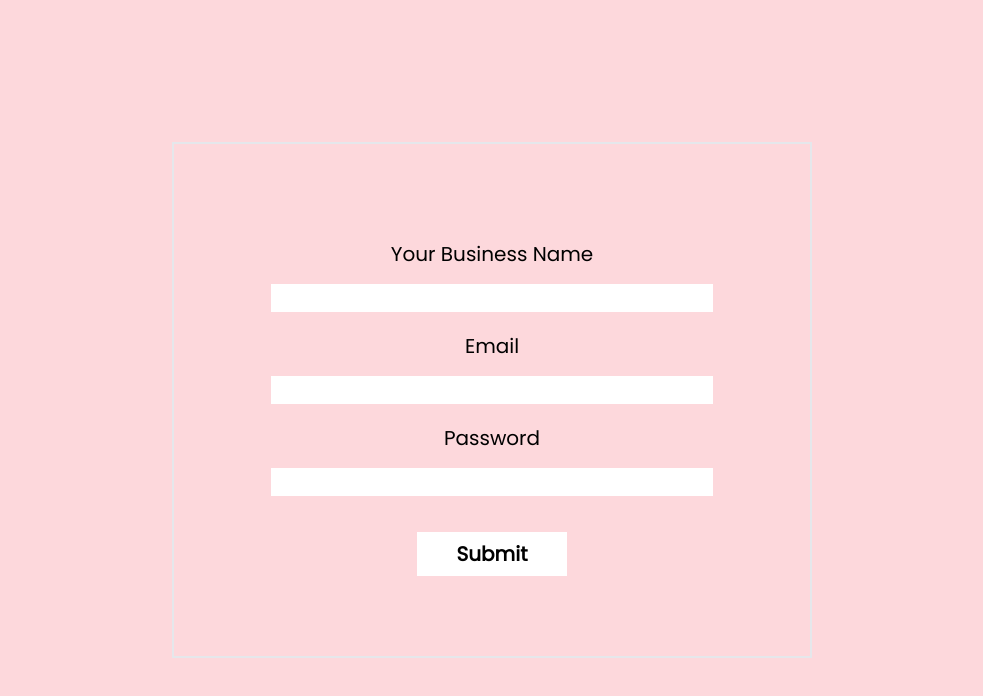
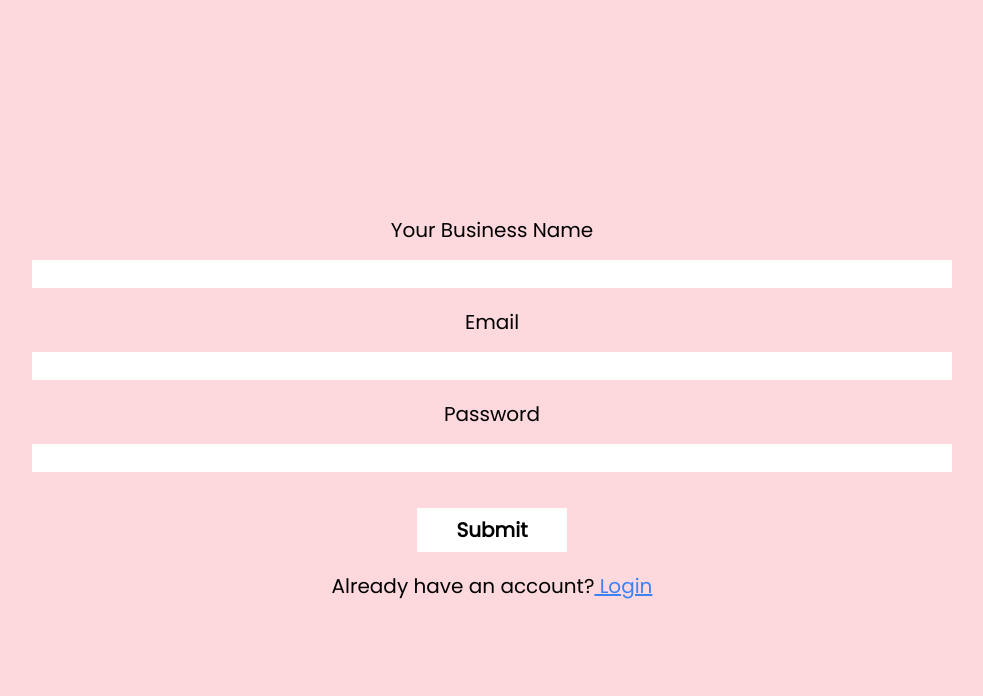
Before and after one commit to Phickayor/beta-finance, a Next.js app: page /auth/register in a window 1280 px wide. Shown: the top 696 px of the page, without its empty margins (148-1131 px from the left). Built offline with nearby package versions, Linux system fonts and the light colour scheme; no server answers.

Commit message:
linking to form

```diff
--- a/components/Header.jsx
+++ b/components/Header.jsx
@@ -1,12 +1,13 @@
+import Link from "next/link";
 import React from "react";
 
 function Header() {
   return (
     <div className="relative font-poppins z-30 px-5 py-2 md:py-5 md:px-12 md:text-2xl lg:text-[32px] backdrop-blur flex justify-between">
       <h1 className="text-white self-center">Beta finance</h1>
-      <button className="bg-white/50 rounded-[10px] self-center font-poppins-light py-2 px-5 md:py-2 md:px-10 lg:py-4 lg:px-12">
+      <Link href="/auth/" className="bg-white/50 rounded-[10px] self-center font-poppins-light py-2 px-5 md:py-2 md:px-10 lg:py-4 lg:px-12">
         sign in &gt;
-      </button>
+      </Link>
     </div>
   );
 }
--- a/components/Hero.jsx
+++ b/components/Hero.jsx
@@ -2,7 +2,7 @@ import React from "react";
 
 function Hero() {
   return (
-    <div className="relative flex justify-between md:py-6 py-12 overflow-hidden">
+    <div className="relative flex justify-between md:py-6 py-14 sm:py-32 overflow-hidden">
       <div className="md:w-2/3 pl-5 md:px-10 z-20 ">
         <h1 className="heading">
           Simplifying <br className="hidden lg:block" />
--- a/pages/auth/login.js
+++ b/pages/auth/login.js
@@ -1,5 +1,6 @@
 import baseurl from "@/config/host";
 import Cookies from "js-cookie";
+import Link from "next/link";
 import Router from "next/router";
 import React, { useState } from "react";
 
@@ -35,7 +36,7 @@ function Login() {
     <div className="h-screen flex flex-col justify-center">
       <form
         onSubmit={HandleSubmit}
-        className="mx-auto w-1/2 border-2 py-20 space-y-5 text-xl text-center"
+        className="mx-auto md:w-9/12 px-5 py-10 space-y-5 text-xl text-center"
       >
         <div className=" mx-auto w-10/12 [&>*]:block [&>*]:my-4">
           <label>Email</label>
@@ -65,6 +66,12 @@ function Login() {
           type="Submit"
           className="py-2 px-10 font-semibold cursor-pointer bg-white text-black"
         />
+        <p>
+          Don&apos;t have an account?
+          <Link href="/auth/register" className="text-blue-500 underline">
+            &nbsp;Sign Up
+          </Link>
+        </p>
       </form>
     </div>
   );
--- a/pages/auth/register.js
+++ b/pages/auth/register.js
@@ -1,5 +1,6 @@
 import baseurl from "@/config/host";
 import formReducer from "@/reducers/formReducer";
+import Link from "next/link";
 import Router from "next/router";
 import React, { useReducer } from "react";
 
@@ -44,9 +45,9 @@ function Register() {
     <div className="h-screen flex flex-col justify-center">
       <form
         onSubmit={HandleSubmit}
-        className="mx-auto w-1/2 border-2 py-20 space-y-5 text-xl text-center"
+        className="mx-auto md:w-9/12 px-5 py-10 space-y-5 text-xl text-center"
       >
-        <div className=" mx-auto w-10/12 [&>*]:block [&>*]:my-4">
+        <div className="[&>*]:block [&>*]:my-4">
           <label>Your Business Name</label>
           <input
             type="text"
@@ -54,10 +55,10 @@ function Register() {
             required
             value={formState.business_name}
             onChange={(e) => HandleContentChange(e)}
-            className="mx-auto w-10/12 px-5 focus:outline-none text-black"
+            className="px-5 w-full focus:outline-none text-black"
           />
         </div>
-        <div className=" mx-auto w-10/12 [&>*]:block [&>*]:my-4">
+        <div className="[&>*]:block [&>*]:my-4">
           <label>Email</label>
           <input
             type="email"
@@ -65,10 +66,10 @@ function Register() {
             required
             value={formState.email}
             onChange={(e) => HandleContentChange(e)}
-            className="mx-auto w-10/12 px-5 focus:outline-none text-black"
+            className="px-5 w-full focus:outline-none text-black"
           />
         </div>
-        <div className=" mx-auto w-10/12 [&>*]:block [&>*]:my-4">
+        <div className="[&>*]:block [&>*]:my-4">
           <label>Password</label>
           <input
             type="password"
@@ -76,13 +77,19 @@ function Register() {
             required
             value={formState.pswd}
             onChange={(e) => HandleContentChange(e)}
-            className="mx-auto w-10/12 px-5 focus:outline-none text-black"
+            className="px-5 w-full focus:outline-none text-black"
           />
         </div>
         <input
           type="Submit"
           className="py-2 px-10 font-semibold cursor-pointer bg-white text-black"
         />
+        <p>
+         Already have an account?
+          <Link href="/auth/" className="text-blue-500 underline">
+            &nbsp;Login
+          </Link>
+        </p>
       </form>
     </div>
   );
```
